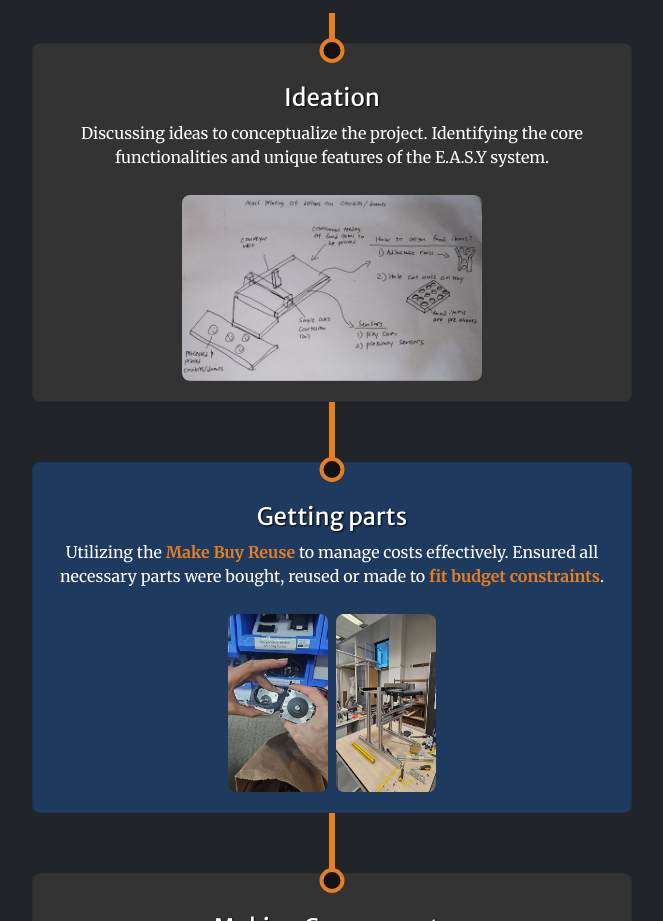
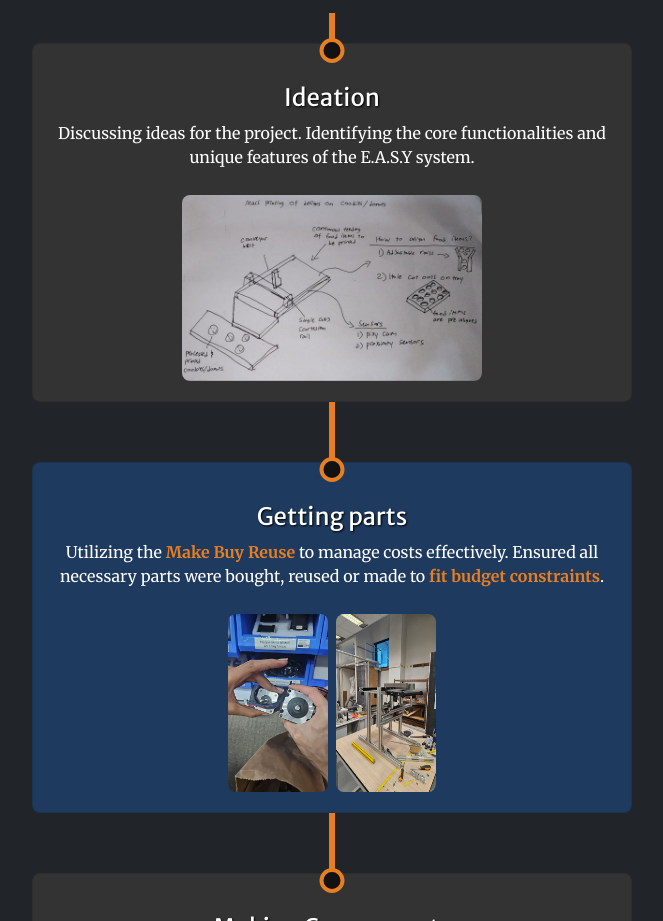
Before and after one commit to Chillhopper/kaushikThirumavalavan.github.io, a plain HTML site: page docs/project1.html in a window 1280 px wide. Shown: the part 1361-2282 px from the top of the page, without its empty margins (308-971 px from the left). Drawn offline with nearby package versions, Linux system fonts and the light colour scheme; some packages are replaced by stand-ins of ours; no server answers; a script that the page names is missing.

Commit message:
Updating site

```diff
--- a/docs/project1.html
+++ b/docs/project1.html
@@ -323,7 +323,7 @@
                                 <div class="card">
                                     <h4>Ideation</h4>
                                     <div class="content-wrapper">
-                                        <p>Discussing ideas to conceptualize the project. Identifying the core functionalities and unique features of the E.A.S.Y system.</p>
+                                        <p>Discussing ideas for the project. Identifying the core functionalities and unique features of the E.A.S.Y system.</p>
                                         <div class="d-flex justify-content-center">
                                             <img src="assets/img/ideation.jpg" alt="Ideation Process">
                                         </div>
```
